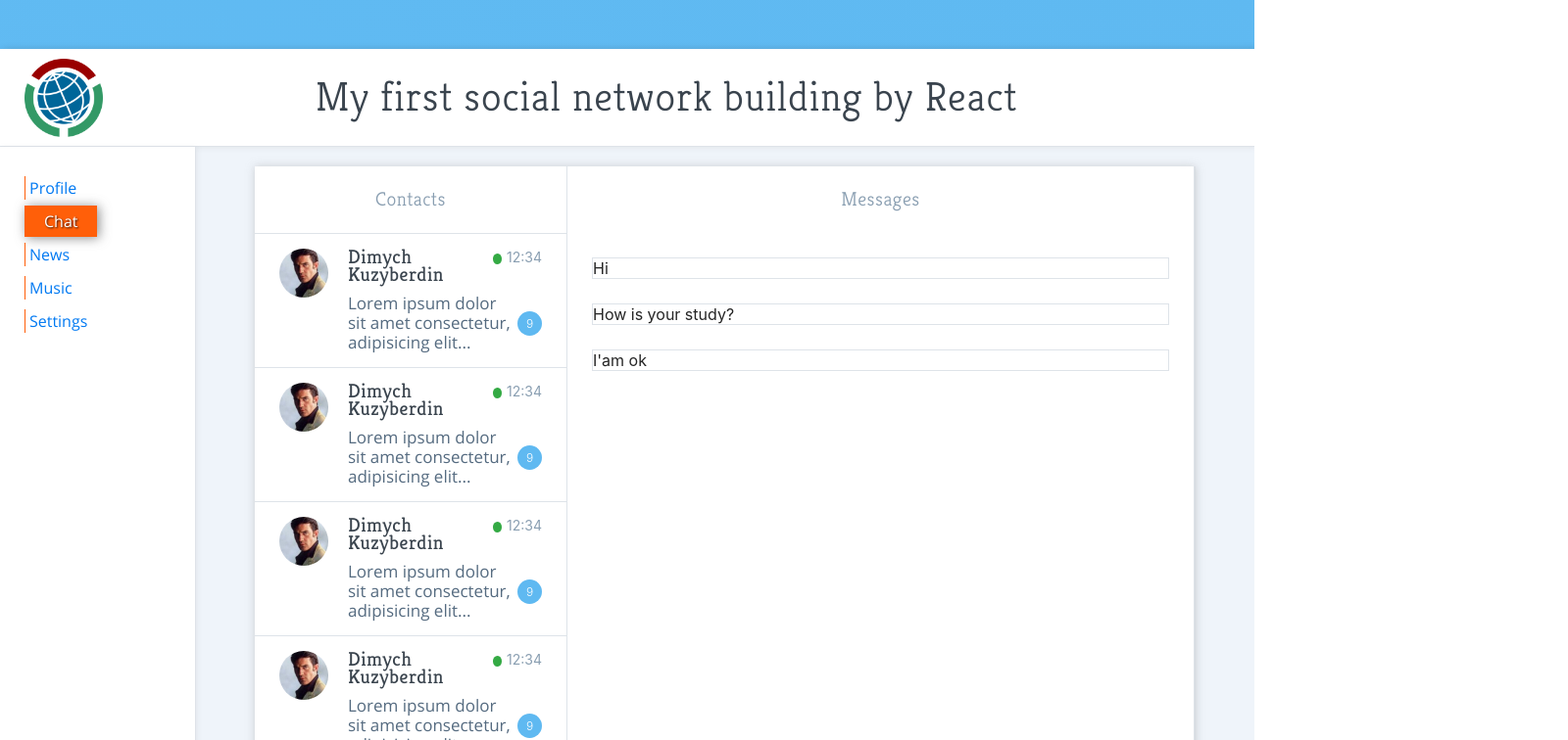
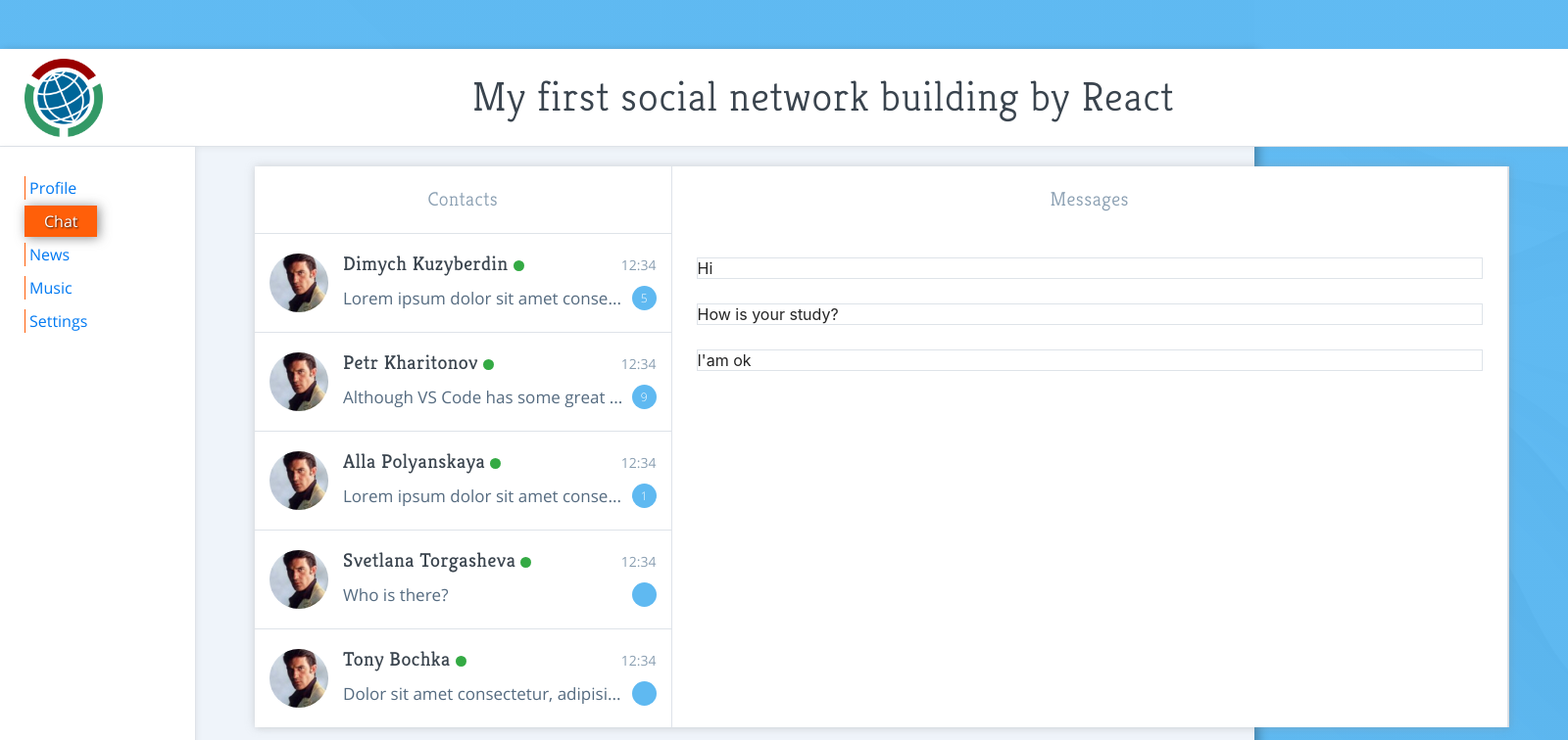
Before and after one commit to ZAWRusha/My-first-social-network-building-by-React, a React (Create React App) app: page /Chat in a window 1280 px wide. Shown: the top 756 px of the page at 98% size, 1600 px wide, since content can reach past the window. Built offline with nearby package versions, Linux system fonts and the light colour scheme.

Commit message:
Styled Contacts and added links

```diff
--- a/src/App.css
+++ b/src/App.css
@@ -270,6 +270,6 @@ span {
 .ava_round {
 	height: 50px;
 	width: 50px;
-	margin-right: 10px;
+	margin-right: 15px;
 	border-radius: 50%;
 }
--- a/src/components/Chat/Chat.jsx
+++ b/src/components/Chat/Chat.jsx
@@ -1,7 +1,7 @@
 import React from 'react'
 import s from './Chat.module.css'
 import Contact from './Contact/Contact'
-import { NavLink } from 'react-router-dom'
+// import { NavLink } from 'react-router-dom'
 
 const Chat = (props) => {
 	return (
@@ -10,12 +10,11 @@ const Chat = (props) => {
 
 				<div className={s.contacts_wrapper}>
 					<h4 className={s.title}>Contacts</h4>
-					<Contact />
-					<NavLink to="/Contact" activeClassName={s.activeLink}></NavLink>
-					<Contact />
-					<Contact />
-					<Contact />
-					<Contact />
+					<Contact id="1" niсkname="Dimych Kuzyberdin" message="Lorem ipsum dolor sit amet consectetur, adipisicing elit..." unread="5" />
+					<Contact id="2" niсkname="Petr Kharitonov" message="Although VS Code has some great built-in functionality for Git" unread="9" />
+					<Contact id="3" niсkname="Alla Polyanskaya" message="Lorem ipsum dolor sit amet consectetur, adipisicing elit adipisicing elit adipisicing elit" unread="1" />
+					<Contact id="4" niсkname="Svetlana Torgasheva" message="Who is there?" unread="" />
+					<Contact id="5" niсkname="Tony Bochka" message="Dolor sit amet consectetur, adipisicing elit..." unread="" />
 				</div>
 
 				<div className={s.messages}>
@@ -29,8 +28,6 @@ const Chat = (props) => {
 
 		</div >
 	)
-
-
 }
 
 export default Chat
--- a/src/components/Chat/Contact/Contact.jsx
+++ b/src/components/Chat/Contact/Contact.jsx
@@ -1,29 +1,31 @@
 import React from 'react'
 import s from './Contact.module.css'
+import { NavLink } from 'react-router-dom'
 
 const Contact = (props) => {
 	return (
-		<div className={s.contact}>
-			<img src={require("../../../ava/ava2.jpg")} alt="ava3" className="ava_round" />
+		<NavLink to={"/Chat/" + props.id} activeClassName={s.activeLink} className={s.contact}>
+
+			<img src={require("../../../ava/ava2.jpg")} alt="ava3" className={`ava_round ${s.ava}`} />
 
 			<div className={s.contact_wrapper}>
 
 				<div className={s.title}>
 					<div className={s.title_top}>
-						<h4 className={s.name}>Dimych Kuzyberdin</h4>
+						<h4 className={s.name}>{props.niсkname}</h4>
 						<div className={`${s.status} ${s.status_on}`}></div>
 					</div>
 					<div className={s.date_last_online}>12:34</div>
 				</div>
 
 				<div className={s.message}>
-					<div className={s.text}>Lorem ipsum dolor sit amet consectetur, adipisicing elit...</div>
-					<div className={s.count}>9</div>
+					<div className={s.text}>{props.message}</div>
+					<div className={s.count}>{props.unread}</div>
 				</div>
 
 			</div>
 
-		</div>
+		</NavLink>
 	)
 }
 
--- a/src/components/Chat/Contact/Contact.module.css
+++ b/src/components/Chat/Contact/Contact.module.css
@@ -1,8 +1,9 @@
 .contact {
 	display: flex;
+	align-items: center;
 	border-top: 1px solid #dee3e9;
-	padding: 15px 25px;
-	/* margin-top: 0px; */
+	padding: 20px 15px;
+	transition: background-color 0.5s ease;
 }
 .contact:hover {
 	background-color: #eff4fa;
@@ -13,14 +14,20 @@
 	background-color: #eff4fa;
 	border-left: 2px solid #ff5f09;
 	cursor: pointer;
+	padding-left: 13px;
 }
-.contact_wrapper {
+.contact .contact_wrapper {
 	display: flex;
 	flex-direction: column;
 	width: 100%;
-	margin-left: 10px;
-	/* padding: 5px 0; */
-	/* border: 1px solid red; */
+	/* height: 72px; */
+	/* margin-left: 10px; */
+	overflow: hidden;
+	/* border: 1px solid green; */
+}
+.ava {
+	height: 60px;
+	width: 60px;
 }
 .title {
 	display: flex;
@@ -28,7 +35,6 @@
 	justify-content: space-between;
 	width: 100%;
 	margin-bottom: 10px;
-	/* border: 1px solid green; */
 }
 .title_top {
 	display: flex;
@@ -55,7 +61,6 @@
 	display: flex;
 	align-items: center;
 	justify-content: space-between;
-	/* border: 1px solid blue; */
 }
 .text {
 	font-family: "Open Sans", Calibri, sans-serif;
@@ -63,6 +68,9 @@
 	line-height: 2rem;
 	color: #556b80;
 	font-weight: 400;
+	white-space: nowrap;
+	overflow: hidden;
+	text-overflow: ellipsis;
 }
 .count {
 	display: flex;
--- a/src/components/Profile/MyPosts/MyPosts.jsx
+++ b/src/components/Profile/MyPosts/MyPosts.jsx
@@ -12,8 +12,8 @@ const MyPosts = () => {
 			</div>
 			<Post message="Hi, how are you?" like="2" />
 			<Post message="It's my second post." like="10" />
-			<Post />
-			<Post />
+			<Post message="Заметил что в псевдоэлементах :after и :before не работает calc() именно в safari даже в новом, у меня последняя версия стоит которая для siera (не high) и в моем случаи не работает с width или height, -webkit-calc пробовал не помогло(" />
+			<Post message="Выражение представляет собой комбинацию значений размеров и следующих знаков математических действий." />
 
 		</div>
 	)
--- a/src/components/Profile/MyPosts/Post/Post.jsx
+++ b/src/components/Profile/MyPosts/Post/Post.jsx
@@ -5,7 +5,7 @@ const Post = (props) => {
 	return (
 		<div className={s.post}>
 			<img src={require("../../../../ava/ava3.jpg")} alt="ava3" className="ava_round" />
-			<p>
+			<p className={s.post_text}>
 				{props.message}
 			</p>
 			<div className={s.like}>
--- a/src/components/Profile/MyPosts/Post/Post.module.css
+++ b/src/components/Profile/MyPosts/Post/Post.module.css
@@ -1,8 +1,8 @@
 .post {
 	display: flex;
-	align-items: start;
+	align-items: flex-start;
 }
-.post p {
+.post_text {
 	display: inline-block;
 	font-family: "Open Sans", Calibri, sans-serif;
 	font-weight: 400;
@@ -20,7 +20,7 @@
 	align-items: flex-end;
 	justify-content: center;
 	width: 25px;
-	height: 35px;
+	height: 37px;
 	background: url(../../../../icons/Like.svg) no-repeat top center;
 	background-size: contain;
 	font-size: 1.2rem;
--- a/src/components/Profile/Profile.module.css
+++ b/src/components/Profile/Profile.module.css
@@ -34,7 +34,7 @@
 .block {
 	display: flex;
 	flex-direction: column;
-	justify-content: end;
+	justify-content: flex-end;
 	margin: 0 35px;
 	/* border: 1px solid; */
 }
```
